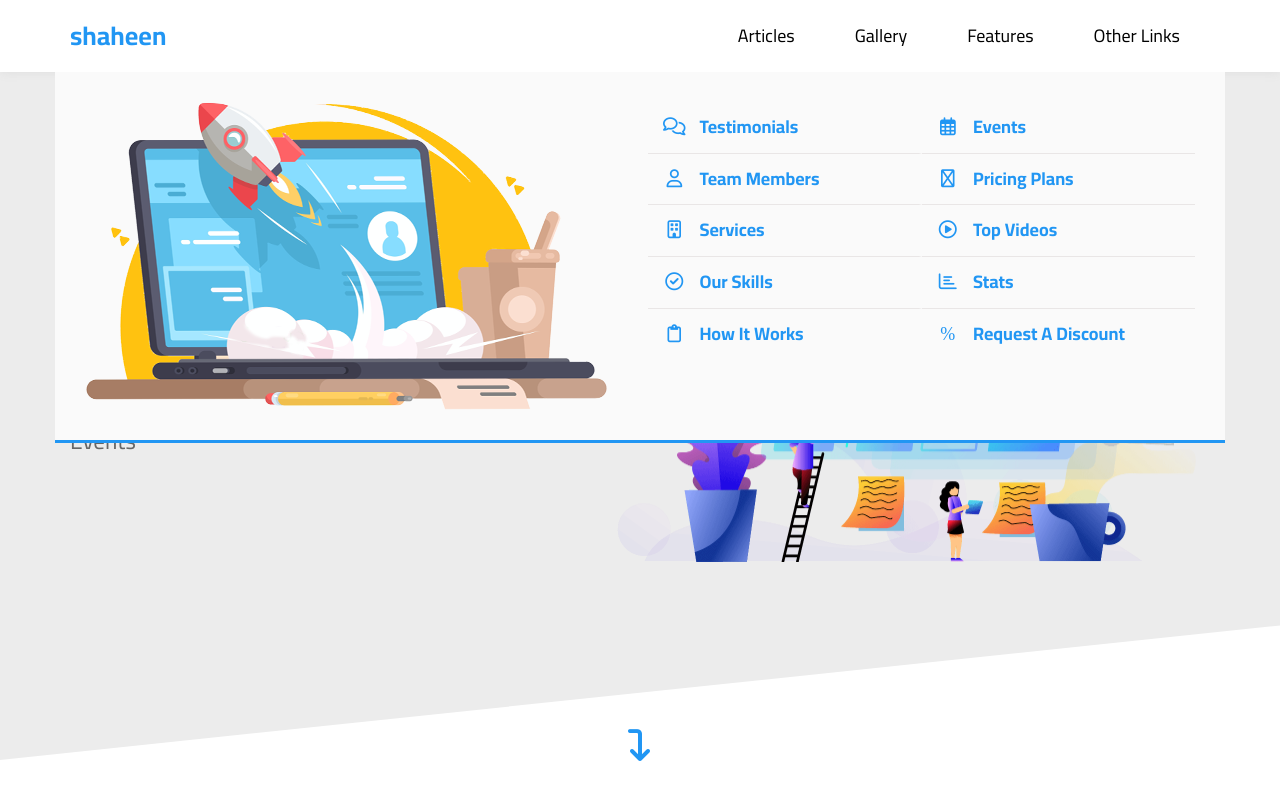
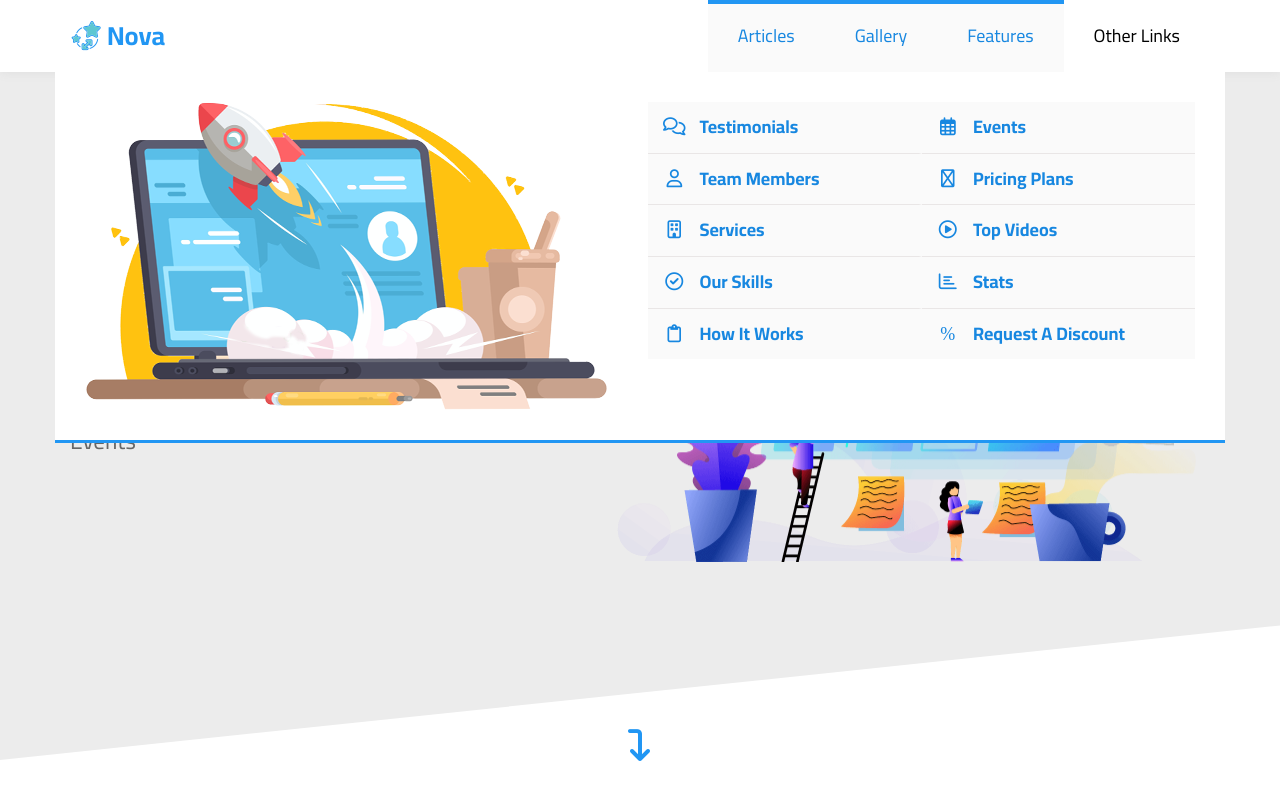
Before and after one commit to mohamedshaheen26/Nova-Website, a plain HTML site: page index.html in a window 1280 px wide. Both pictures are taken after a click on the link "Other Links". Shown: the top 800 px of the page. Drawn offline with Linux system fonts and the light colour scheme.

Commit message:
Update UI

```diff
--- a/css/style.css
+++ b/css/style.css
@@ -178,6 +178,19 @@ a {
   }
 }
 
+.sticky__header {
+  position: fixed;
+  top: -72px;
+  left: 0;
+  right: 0;
+  z-index: 1000;
+  transition: var(--main-transition);
+}
+
+.scroll__header {
+  top: 0;
+}
+
 /* width */
 ::-webkit-scrollbar {
   width: 7px;
@@ -206,6 +219,8 @@ header {
   position: relative;
   background-color: white;
   box-shadow: 0 0 10px #ddd;
+  z-index: 999;
+  transition: var(--main-transition);
 }
 header .container {
   display: flex;
@@ -229,6 +244,10 @@ header .logo {
   display: flex;
   align-items: center;
   justify-content: center;
+}
+
+header .logo .nova__logo {
+  margin-right: 5px;
 }
 
 @media (max-width: 767px) {
@@ -281,6 +300,15 @@ header .menu-nav > li > a:hover {
 header .menu-nav > li > a:hover::before {
   left: 0;
 }
+
+.active__Link {
+  position: relative !important;
+  color: var(--main-color-alt) !important;
+  background-color: #fafafa;
+}
+.active__Link:before {
+  left: 0 !important;
+}
 /******************** Built Mega Menu ********************/
 .mega-menu {
   background: white;
@@ -288,15 +316,17 @@ header .menu-nav > li > a:hover::before {
   position: absolute;
   left: 0;
   top: calc(100% + 50%);
-  z-index: -1;
+  z-index: -20;
   padding: 30px;
   display: flex;
   border-bottom: 3px solid var(--main-color);
   opacity: 0;
+  visibility: hidden;
   transition: top var(--main-transition), opacity var(--main-transition);
 }
 
-.active {
+.show__MegaMenu {
+  visibility: visible;
   z-index: 100;
   opacity: 1;
   top: 100%;
@@ -1549,11 +1579,11 @@ header .menu-nav > li > a:hover::before {
 }
 
 .stats h2 {
-    font-weight: bold;
-    font-size: 40px;
-    width: fit-content;
-    margin: 0 auto 50px;
-    position: relative;
+  font-weight: bold;
+  font-size: 40px;
+  width: fit-content;
+  margin: 0 auto 50px;
+  position: relative;
 }
 
 .stats .container {
@@ -1870,4 +1900,12 @@ footer .copyright {
   margin: 50px 0 0;
   border-top: 1px solid #444;
 }
+
+footer .copyright a {
+  color: var(--main-color);
+}
+
+footer .copyright a:hover {
+  color: var(--main-color-alt);
+}
 /********************** End Footer **********************/
--- a/index.html
+++ b/index.html
@@ -1,9 +1,12 @@
 <html lang="en">
+
 <head>
   <meta charset="UTF-8" />
   <meta http-equiv="X-UA-Compatible" content="IE=edge" />
   <meta name="viewport" content="width=device-width, initial-scale=1.0" />
-    <title>Template Three</title>
+  <title>Nova</title>
+
+  <link rel="shortcut icon" href="imgs/logo32x32.png" type="image/x-icon">
   <!-- Render All Elements -->
   <link rel="stylesheet" href="css/normalize.css" />
   <!-- Style Sheet -->
@@ -13,28 +16,27 @@
   <!-- Google Fonts -->
   <link rel="preconnect" href="https://fonts.googleapis.com" />
   <link rel="preconnect" href="https://fonts.gstatic.com" crossorigin />
-    <link
-      href="https://fonts.googleapis.com/css2?family=Cairo:wght@300;400;700&display=swap"
-      rel="stylesheet"
-    />
+  <link href="https://fonts.googleapis.com/css2?family=Cairo:wght@300;400;700&display=swap" rel="stylesheet" />
 </head>
+
 <body>
   <!-- Start Header -->
   <header>
     <div class="container">
-        <a class="logo" href="index.html">shaheen</a>
+      <a class="logo" href="index.html">
+        <img class="nova__logo" src="imgs/logo32x32.png" alt="Nova Logo"> Nova</a>
       <ul class="menu-nav">
         <li>
-            <a href="#articles">Articles</a>
+          <a class="nav-link" href="#articles">Articles</a>
         </li>
         <li>
-            <a href="#gallary">Gallery</a>
+          <a class="nav-link" href="#gallary">Gallery</a>
         </li>
         <li>
-            <a href="#features">Features</a>
+          <a class="nav-link" href="#features">Features</a>
         </li>
-          <li id="menu" class="menu">
-            <a href="#">Other Links</a>
+        <li class="menu">
+          <a href="#" id="menu">Other Links</a>
           <!-- Start Mega Menu -->
           <div class="mega-menu" id="mega-menu">
             <div class="col-1">
@@ -42,74 +44,56 @@
             </div>
             <ul class="col-2">
               <li>
-                  <a href="#testimonials">
+                <a class="nav-link" href="#testimonials">
                   <i class="far fa-comments fa-fw"></i>
-                    Testimonials</a
-                  >
+                  Testimonials</a>
               </li>
               <li>
-                  <a href="#team-member">
+                <a class="nav-link" href="#team-member">
                   <i class="far fa-user fa-fw"></i>
-
-                    Team Members</a
-                  >
+                  Team Members</a>
               </li>
               <li>
-                  <a href="#services">
+                <a class="nav-link" href="#services">
                   <i class="far fa-building fa-fw"></i>
-
-                    Services</a
-                  >
+                  Services</a>
               </li>
               <li>
-                  <a href="#our-skills">
+                <a class="nav-link" href="#our-skills">
                   <i class="far fa-check-circle fa-fw"></i>
-
-                    Our Skills</a
-                  >
+                  Our Skills</a>
               </li>
               <li>
-                  <a href="#works">
+                <a class="nav-link" href="#works">
                   <i class="far fa-clipboard fa-fw"></i>
-
-                    How It Works</a
-                  >
+                  How It Works</a>
               </li>
             </ul>
             <ul class="col-3">
               <li>
-                  <a href="#events">
+                <a class="nav-link" href="#events">
                   <i class="far fa-calendar-alt fa-fw"></i>
-                    Events</a
-                  >
+                  Events</a>
               </li>
               <li>
-                  <a href="#pricing-plans">
+                <a class="nav-link" href="#pricing-plans">
                   <i class="far fa-server fa-fw"></i>
-
-                    Pricing Plans</a
-                  >
+                  Pricing Plans</a>
               </li>
               <li>
-                  <a href="#top-videos">
+                <a class="nav-link" href="#top-videos">
                   <i class="far fa-play-circle fa-fw"></i>
-
-                    Top Videos</a
-                  >
+                  Top Videos</a>
               </li>
               <li>
-                  <a href="#stats">
+                <a class="nav-link" href="#stats">
                   <i class="far fa-chart-bar fa-fw"></i>
-
-                    Stats</a
-                  >
+                  Stats</a>
               </li>
               <li>
-                  <a href="#discount">
+                <a class="nav-link" href="#discount">
                   <i class="far fa-percent fa-fw"></i>
-
-                    Request A Discount</a
-                  >
+                  Request A Discount</a>
               </li>
             </ul>
           </div>
@@ -122,7 +106,7 @@
   <div class="landing">
     <div class="container">
       <div class="intro-text">
-          <h1>Welcome, To <span>Shaheen</span> World</h1>
+        <h1>Welcome, To <span>Nova</span> World</h1>
         <p>
           Here Iam gonna share everything about my life. Books Iam reading,
           Games Iam Playing, Stories and Events
@@ -138,7 +122,7 @@
   </div>
   <!-- End Landing -->
   <!-- Start Articles -->
-    <div class="articles" id="articles">
+  <section class="articles" id="articles">
     <h2 class="main-title">articles</h2>
     <div class="container">
       <div class="box">
@@ -254,11 +238,11 @@
         </div>
       </div>
     </div>
-    </div>
+  </section>
   <!-- End Articles -->
   <div class="spikes"></div>
   <!-- Start Gallery -->
-    <div class="gallery" id="gallary">
+  <section class="gallery" id="gallary">
     <h2 class="main-title">gallery</h2>
     <div class="container">
       <div class="box">
@@ -292,10 +276,10 @@
         </div>
       </div>
     </div>
-    </div>
+  </section>
   <!-- End Gallery -->
   <!-- Start Features -->
-    <div class="features" id="features">
+  <section class="features" id="features">
     <h2 class="main-title">features</h2>
     <div class="container">
       <div class="box quality">
@@ -332,10 +316,10 @@
         <a href="#">More</a>
       </div>
     </div>
-    </div>
+  </section>
   <!-- End Features -->
   <!-- Start Testimonials -->
-    <div class="testimonials" id="testimonials">
+  <section class="testimonials" id="testimonials">
     <h2 class="main-title">testimonials</h2>
     <div class="container">
       <div class="box">
@@ -435,10 +419,10 @@
         </p>
       </div>
     </div>
-    </div>
+  </section>
   <!-- End Testimonials -->
   <!-- Start Team Members -->
-    <div class="team" id="team-member">
+  <section class="team" id="team-member">
     <h2 class="main-title">team members</h2>
     <div class="container">
       <div class="box">
@@ -626,11 +610,11 @@
         </div>
       </div>
     </div>
-    </div>
+  </section>
   <!-- End Team Members -->
   <div class="spikes"></div>
   <!-- Start Services -->
-    <div class="services" id="services">
+  <section class="services" id="services">
     <h2 class="main-title">Services</h2>
     <div class="container">
       <div class="box">
@@ -676,10 +660,10 @@
         </div>
       </div>
     </div>
-    </div>
+  </section>
   <!-- End Services -->
   <!-- Start Our Skills -->
-    <div class="our-skills" id="our-skills">
+  <section class="our-skills" id="our-skills">
     <h2 class="main-title">our skills</h2>
     <div class="container">
       <img src="imgs/skills.png" alt="" />
@@ -710,10 +694,10 @@
         </div>
       </div>
     </div>
-    </div>
+  </section>
   <!-- End Our Skills -->
   <!-- Start Work Steps -->
-    <div class="works" id="works">
+  <section class="works" id="works">
     <h2 class="main-title">how it works ?</h2>
     <div class="container">
       <img src="imgs/work-steps.png" alt="" />
@@ -750,10 +734,10 @@
         </div>
       </div>
     </div>
-    </div>
+  </section>
   <!-- End Work Steps -->
   <!-- Start Latest Events -->
-    <div class="Latest-events" id="events">
+  <section class="Latest-events" id="events">
     <div class="dots up"></div>
     <h2 class="main-title">Latest Events</h2>
     <div class="container">
@@ -792,10 +776,10 @@
       </div>
     </div>
     <div class="dots down"></div>
-    </div>
+  </section>
   <!-- End Latest Events -->
   <!-- Start Pricing Plans -->
-    <div class="pricing-plans" id="pricing-plans">
+  <section class="pricing-plans" id="pricing-plans">
     <div class="dots up"></div>
     <h2 class="main-title">pricing plans</h2>
     <div class="container">
@@ -850,10 +834,10 @@
       </div>
     </div>
     <div class="dots down"></div>
-    </div>
+  </section>
   <!-- End Pricing Plans -->
   <!-- Start Top Videos -->
-    <div class="videos" id="top-videos">
+  <section class="videos" id="top-videos">
     <h2 class="main-title">Top Videos</h2>
     <div class="container">
       <div class="holder">
@@ -863,31 +847,44 @@
             <i id="random" class="fas fa-random"></i>
           </div>
           <ul class="videos-list">
-              <li data-src="videos/video (1).mp4" data-text="Future car rides in night city">Future car rides in night city<span>00:27</span></li>
-              <li data-src="videos/video (2).mp4" data-text="Sci-Fi neon racing gameplay">Sci-Fi neon racing gameplay<span>00:13</span></li>
-              <li class="active" data-src="videos/video (3).mp4" data-text="The spacecraft flies through the moon station">The spacecraft flies through the moon station<span>00:27</span></li>
-              <li data-src="videos/video (4).mp4" data-text="Sci-fi city shooter">Sci-fi city shooter<span>00:30</span></li>
-              <li data-src="videos/video (5).mp4" data-text="Doing Animated Magic with Lots of Explosions and Spells">Doing Animated Magic with Lots of Explosions and Spells<span>00:20</span></li>
-              <li data-src="videos/video (6).mp4" data-text="Gameplay of a Racing Simulator Video Game with Interface">Gameplay of a Racing Simulator Video Game with Interface<span>00:14</span></li>
-              <li data-src="videos/video (7).mp4" data-text="Fun Tactical Arcade Adventure with Hero Characters Running in Free World">Fun Tactical Arcade Adventure with Hero Characters Running in Free World<span>00:20</span></li>
-              <li data-src="videos/video (8).mp4" data-text="Future car rides in night city">Future car rides in night city<span>00:20</span></li>
-              <li data-src="videos/video (9).mp4" data-text="The spacecraft flies through the space station">The spacecraft flies through the space station<span>00:32</span></li>
-              <li data-src="videos/video (10).mp4" data-text="Player interface with shooting target">Player interface with shooting target<span>00:13</span></li>
-              <li data-src="videos/video (11).mp4" data-text="Battle with spaceships and robots render 3d">Battle with spaceships and robots render 3d<span>00:24</span></li>
+            <li data-src="videos/video (1).mp4" data-text="Future car rides in night city">Future car rides in night
+              city<span>00:27</span></li>
+            <li data-src="videos/video (2).mp4" data-text="Sci-Fi neon racing gameplay">Sci-Fi neon racing
+              gameplay<span>00:13</span></li>
+            <li class="active" data-src="videos/video (3).mp4"
+              data-text="The spacecraft flies through the moon station">The spacecraft flies through the moon
+              station<span>00:27</span></li>
+            <li data-src="videos/video (4).mp4" data-text="Sci-fi city shooter">Sci-fi city shooter<span>00:30</span>
+            </li>
+            <li data-src="videos/video (5).mp4" data-text="Doing Animated Magic with Lots of Explosions and Spells">
+              Doing Animated Magic with Lots of Explosions and Spells<span>00:20</span></li>
+            <li data-src="videos/video (6).mp4" data-text="Gameplay of a Racing Simulator Video Game with Interface">
+              Gameplay of a Racing Simulator Video Game with Interface<span>00:14</span></li>
+            <li data-src="videos/video (7).mp4"
+              data-text="Fun Tactical Arcade Adventure with Hero Characters Running in Free World">Fun Tactical Arcade
+              Adventure with Hero Characters Running in Free World<span>00:20</span></li>
+            <li data-src="videos/video (8).mp4" data-text="Future car rides in night city">Future car rides in night
+              city<span>00:20</span></li>
+            <li data-src="videos/video (9).mp4" data-text="The spacecraft flies through the space station">The
+              spacecraft flies through the space station<span>00:32</span></li>
+            <li data-src="videos/video (10).mp4" data-text="Player interface with shooting target">Player interface with
+              shooting target<span>00:13</span></li>
+            <li data-src="videos/video (11).mp4" data-text="Battle with spaceships and robots render 3d">Battle with
+              spaceships and robots render 3d<span>00:24</span></li>
 
           </ul>
         </div>
         <div class="preview">
           <!-- <img id='img' src="" alt="" /> -->
-            <video  id='vid' src="videos/video (3).mp4" autoplay></video>
+          <video id='vid' src="videos/video (3).mp4" autoplay></video>
           <div id="info" class="info">Everything About The Virtual Hosts</div>
         </div>
       </div>
     </div>
-    </div>
+  </section>
   <!-- End Top Videos -->
   <!-- start Stats -->
-    <div class="stats" id="stats">
+  <section class="stats" id="stats">
     <h2>our awesome stats</h2>
     <div class="container">
       <div class="box">
@@ -911,10 +908,10 @@
         <span class="text">Money</span>
       </div>
     </div>
-    </div>
+  </section>
   <!-- End Stats -->
   <!-- Start Discount -->
-    <div class="discount" id="discount">
+  <section class="discount" id="discount">
     <div class="image">
       <div class="content">
         <h2>We Have A Discount</h2>
@@ -931,40 +928,21 @@
       <div class="content">
         <h2>Request A Discount</h2>
         <form action="">
-            <input
-              class="input"
-              type="text"
-              placeholder="Your Name"
-              name="name"
-            />
-            <input
-              class="input"
-              type="email"
-              placeholder="Your Email"
-              name="email"
-            />
-            <input
-              class="input"
-              type="text"
-              placeholder="Your Phone"
-              name="mobile"
-            />
-            <textarea
-              class="input"
-              placeholder="Tell Us About Your Needs"
-              name="message"
-            ></textarea>
+          <input class="input" type="text" placeholder="Your Name" name="name" />
+          <input class="input" type="email" placeholder="Your Email" name="email" />
+          <input class="input" type="text" placeholder="Your Phone" name="mobile" />
+          <textarea class="input" placeholder="Tell Us About Your Needs" name="message"></textarea>
           <input type="submit" value="Send" />
         </form>
       </div>
     </div>
-    </div>
+  </section>
   <!-- End Discount -->
   <!-- Start Footer -->
   <footer>
     <div class="container">
       <div class="box">
-          <h3>Shaheen</h3>
+        <h3>Nova</h3>
         <ul class="social">
           <li>
             <a href="#" class="facebook">
@@ -1034,9 +1012,11 @@
         <img src="imgs/gallery-06.png" alt="" />
       </div>
     </div>
-      <p class="copyright">Made With &hearts; By Shaheen</p>
+    <p class="copyright">Made With &hearts; By <strong><a href="https://www.linkedin.com/in/mohamed-shaheen-208718234"
+          target="_blank">Mohamed Shaheen</a></strong></p>
   </footer>
   <!-- End Footer -->
   <script src="js/main.js"></script>
 </body>
+
 </html>
--- a/js/main.js
+++ b/js/main.js
@@ -1,8 +1,57 @@
+window.onscroll = function () {
+  startCountOnScroll();
+  scroll();
+};
+
+function scroll() {
+  if (window.scrollY > 72) {
+    document.querySelector("header").classList.add("sticky__header");
+    if (window.scrollY > 350) {
+      document.querySelector("header").classList.add("scroll__header");
+    } else {
+      document.querySelector("header").classList.remove("scroll__header");
+    }
+  } else {
+    document.querySelector("header").classList.remove("sticky__header");
+  }
+}
+
+// Select all sections and nav links
+const sections = document.querySelectorAll("section");
+const navLinks = document.querySelectorAll(".menu-nav .nav-link");
+
+const options = {
+  root: null,
+  rootMargin: "0px",
+  threshold: 0.5,
+};
+
+// IntersectionObserver callback function
+const observer = new IntersectionObserver((entries, observer) => {
+  debugger;
+  entries.forEach((entry) => {
+    const id = entry.target.id;
+    const navLink = document.querySelector(`.nav-link[href="#${id}"]`);
+
+    if (entry.isIntersecting) {
+      navLink.classList.add("active__Link");
+    } else {
+      navLink.classList.remove("active__Link");
+    }
+  });
+}, options);
+
+// Observe each section
+sections.forEach((section) => {
+  observer.observe(section);
+});
+
 // Open Mega Menu on click
 const menu = document.getElementById("menu");
-menu.addEventListener("click", function () {
+menu.addEventListener("click", function (e) {
+  e.preventDefault();
   const megaMenu = document.getElementById("mega-menu");
-  megaMenu.classList.toggle("active");
+  megaMenu.classList.toggle("show__MegaMenu");
 });
 
 // Fill Progress Bar on scroll
@@ -50,14 +99,15 @@ let statsSection = document.getElementById("stats");
 let nums = document.querySelectorAll(".number");
 let started = false;
 
-window.onscroll = function () {
+function startCountOnScroll() {
   if (window.scrollY >= statsSection.offsetTop) {
     if (!started) {
       nums.forEach((num) => startCount(num));
     }
     started = true;
   }
-};
+}
+
 function startCount(el) {
   let goal = el.dataset.goal;
   let count = setInterval(() => {
```
Also changed, not shown: imgs/logo16x16.png (added), imgs/logo32x32.png (added), imgs/logo64x64.png (added). Lines whose indentation alone changed are shown as unchanged.
